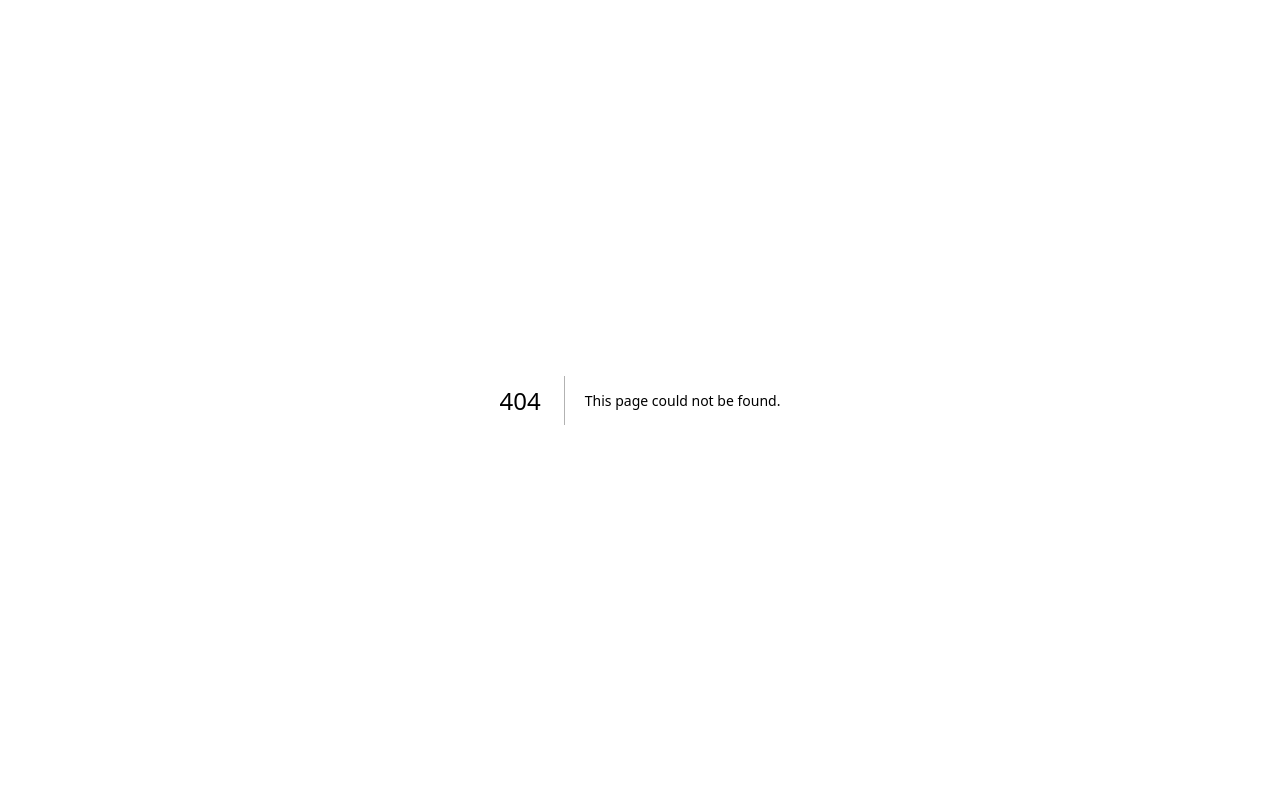
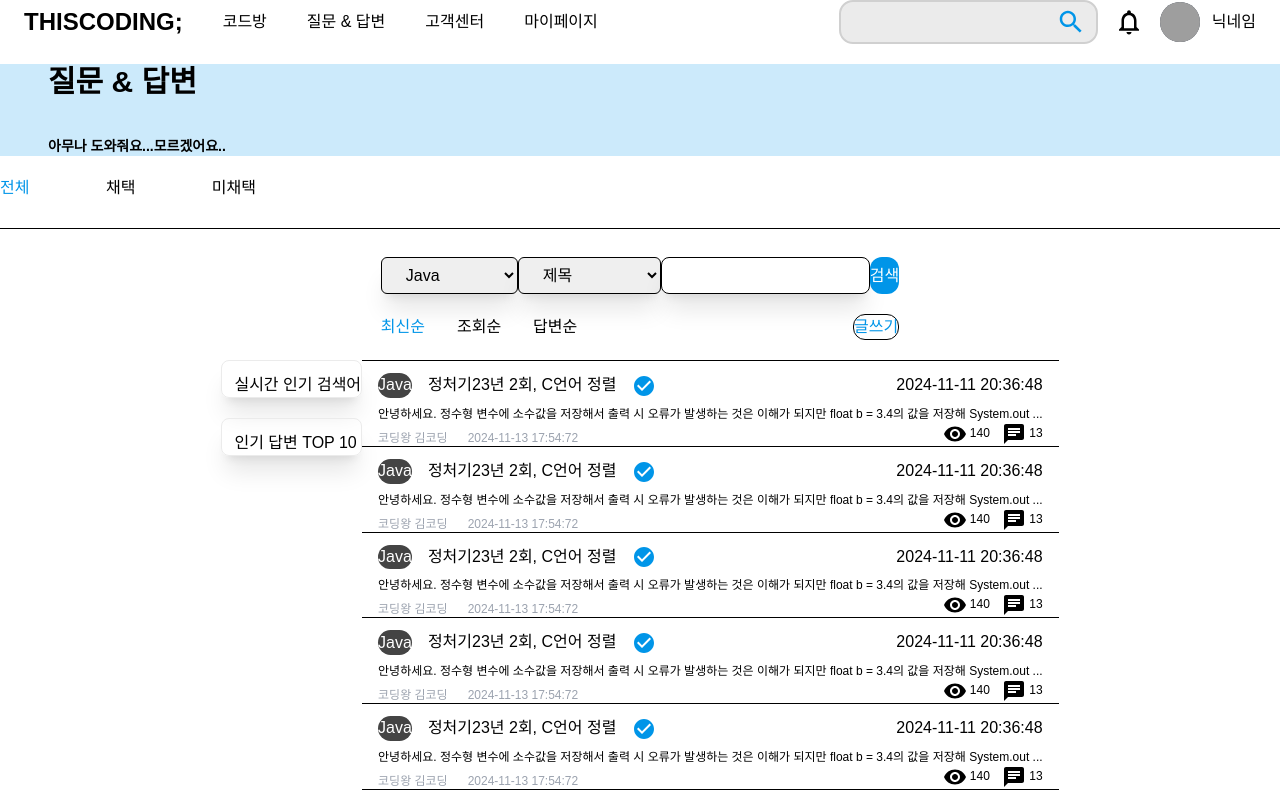
Before and after one commit to GadiGoodi/front, a Next.js app in the folder thiscoding/: page /qna in a window 1280 px wide. Before the commit this address had no page. Shown: the top 800 px of the page. Built offline with nearby package versions, Linux system fonts and the light colour scheme; grey boxes are pictures that could not be loaded; a web font is replaced by a local one.

Commit message:
feat:QnA게시판 페이지 퍼블리싱

```diff
--- /dev/null
+++ b/thiscoding/app/(components)/qna/QnA.tsx
@@ -0,0 +1,104 @@
+import { useState } from "react";
+import QnAContent from "./QnAContent";
+import Link from "next/link";
+
+const QnA = () => {
+  const [selectedIndex, setSelectedIndex] = useState<number | null>(0);
+  const [selectedIndexQnA, setSelectedIndexQnA] = useState<number | null>(0);
+
+  const handleClick = (index: number) => {
+    setSelectedIndex(index);
+  };
+
+  const handleClickQnA = (index: number) => {
+    setSelectedIndexQnA(index);
+  };
+  return (
+    <div className="flex-col">
+      <div className="mt-5 w-full bg-[#0095E8]/20 h-[100] flex-col justify-evenly items-center pl-12 font-bold text-3xl">
+        <div>질문 & 답변</div>
+        <br />
+        <div className="text-sm">아무나 도와줘요...모르겠어요..</div>
+      </div>
+      <div className="flex ml-[150] my-5 w-[20%] justify-between">
+        <div
+          className={`flex items-center ${selectedIndex === 0 ? 'text-[#0095E8]' : 'text-black'}`}
+          onClick={() => handleClick(0)}
+        >전체</div>
+        <div
+          className={`flex items-center ${selectedIndex === 1 ? 'text-[#0095E8]' : 'text-black'}`}
+          onClick={() => handleClick(1)}
+        >채택</div>
+        <div
+          className={`flex items-center ${selectedIndex === 2 ? 'text-[#0095E8]' : 'text-black'}`}
+          onClick={() => handleClick(2)}
+        >미채택</div>
+      </div>
+
+      <div className="border-t border-0.5 border-black my-7" />
+
+      <div className="w-full flex justify-center items-center">
+        <div className="flex-col">
+          <div className="w-[1200] flex justify-between">
+            <select className="border w-[200] h-[40] px-5 py-2 rounded-md shadow-xl border-black">
+              <option value="1">Java</option>
+              <option value="2">Python</option>
+              <option value="3">C</option>
+              <option value="4">C++</option>
+              <option value="5">JavaScript</option>
+            </select>
+            <select className="border w-[170] h-[40] px-5 py-2 rounded-md shadow-xl border-black">
+              <option value="1">제목</option>
+              <option value="2">내용</option>
+              <option value="3">작성자</option>
+              <option value="4">작성 날짜</option>
+              <option value="5">채택된 QnA</option>
+              <option value="6">공지</option>
+            </select>
+            <input type="text" className="rounded-lg shadow-xl w-[700] border-black border" />
+            <button className="w-[90] h-[40] rounded-xl bg-[#0095E8] flex justify-center items-center text-white">검색</button>
+          </div>
+          <div className="w-[1200] flex justify-between items-center my-5">
+            <div className="flex gap-8">
+              <div
+                className={`flex items-center ${selectedIndexQnA === 0 ? 'text-[#0095E8]' : 'text-black'}`}
+                onClick={() => handleClickQnA(0)}
+              >최신순</div>
+              <div
+                className={`flex items-center ${selectedIndexQnA === 1 ? 'text-[#0095E8]' : 'text-black'}`}
+                onClick={() => handleClickQnA(1)}
+              >조회순</div>
+              <div
+                className={`flex items-center ${selectedIndexQnA === 2 ? 'text-[#0095E8]' : 'text-black'}`}
+                onClick={() => handleClickQnA(2)}
+              >답변순</div>
+            </div>
+            <Link href="#">
+              <div className="w-[90] h-[40] rounded-xl border border-black flex justify-center items-center text-[#0095E8]">글쓰기</div>
+            </Link>
+          </div>
+        </div>
+      </div>
+      <div className="w-full flex justify-center">
+        <div className="w-[1200] h-full flex justify-between">
+          <div className="flex-col justify-between h-full">
+            <div className="w-[250] h-[230] border border-[#EBEBEB] shadow-xl rounded-lg pt-3 pl-3 mb-5">실시간 인기 검색어</div>
+            <div className="w-[250] h-[340] border border-[#EBEBEB] shadow-xl rounded-lg pt-3 pl-3">인기 답변 TOP 10</div>
+          </div>
+          <div>
+            <div className="border-t border-0.5 border-black w-full" />
+            <QnAContent />
+            <QnAContent />
+            <QnAContent />
+            <QnAContent />
+            <QnAContent />
+            <QnAContent />
+            <QnAContent />
+            <QnAContent />
+          </div>
+        </div>
+      </div>
+    </div>
+  )
+}
+export default QnA;
--- /dev/null
+++ b/thiscoding/app/(components)/qna/QnAContent.tsx
@@ -0,0 +1,35 @@
+import CheckCircleIcon from '@mui/icons-material/CheckCircle';
+import CheckCircleOutlineIcon from '@mui/icons-material/CheckCircleOutline';
+import RemoveRedEyeIcon from '@mui/icons-material/RemoveRedEye';
+import ChatIcon from '@mui/icons-material/Chat';
+const QnAContent = () => {
+  return (
+    <>
+      <div className="flex-col border-b w-[900] border-black border-collapse h-[80]">
+        <div className='flex justify-between mx-4 mt-3'>
+          <div className='flex gap-4'>
+            <div className='text-white w-[70] h-[25] flex justify-center items-center rounded-full bg-[#444444]'>Java</div>
+            <div>정처기23년 2회, C언어 정렬</div>
+            <div className="text-center"><CheckCircleIcon className="text-[#0095E8]" /></div>
+          </div>
+          <div>2024-11-11 20:36:48</div>
+        </div>
+        <div className='text-xs mt-2 mx-4 flex justify-start'>
+          <div>안녕하세요. 정수형 변수에 소수값을 저장해서 출력 시 오류가 발생하는 것은 이해가 되지만 float b = 3.4의 값을 저장해 System.out ...
+          </div>
+        </div>
+        <div className='flex justify-between text-xs mx-4'>
+          <div className='flex gap-5 mt-2 text-gray-400'>
+            <div>코딩왕 김코딩</div>
+            <div>2024-11-13 17:54:72</div>
+          </div>
+          <div className='flex gap-3'>
+            <div><RemoveRedEyeIcon /> 140</div>
+            <div><ChatIcon /> 13</div>
+          </div>
+        </div>
+      </div>
+    </>
+  )
+}
+export default QnAContent;
--- /dev/null
+++ b/thiscoding/app/qna/layout.tsx
@@ -0,0 +1,20 @@
+import type { Metadata } from "next";
+
+export const metadata: Metadata = {
+  title: "ThisCoding QnA",
+  description: "QnA 질문 답변 목록을 확인 가능한 페이지",
+};
+
+export default function RootLayout({
+  children,
+}: Readonly<{
+  children: React.ReactNode;
+}>) {
+  return (
+    <html lang="en">
+      <body>
+        {children}
+      </body>
+    </html>
+  );
+}
--- /dev/null
+++ b/thiscoding/app/qna/page.tsx
@@ -0,0 +1,12 @@
+'use client'
+import "@/app/globals.css"
+import Headers from "@/app/(components)/common/Headers";
+import QnA from "../(components)/qna/QnA";
+export default function Home() {
+  return (
+    <div className="bg-white h-[1500]">
+      <Headers />
+      <QnA />
+    </div>
+  );
+}
```
